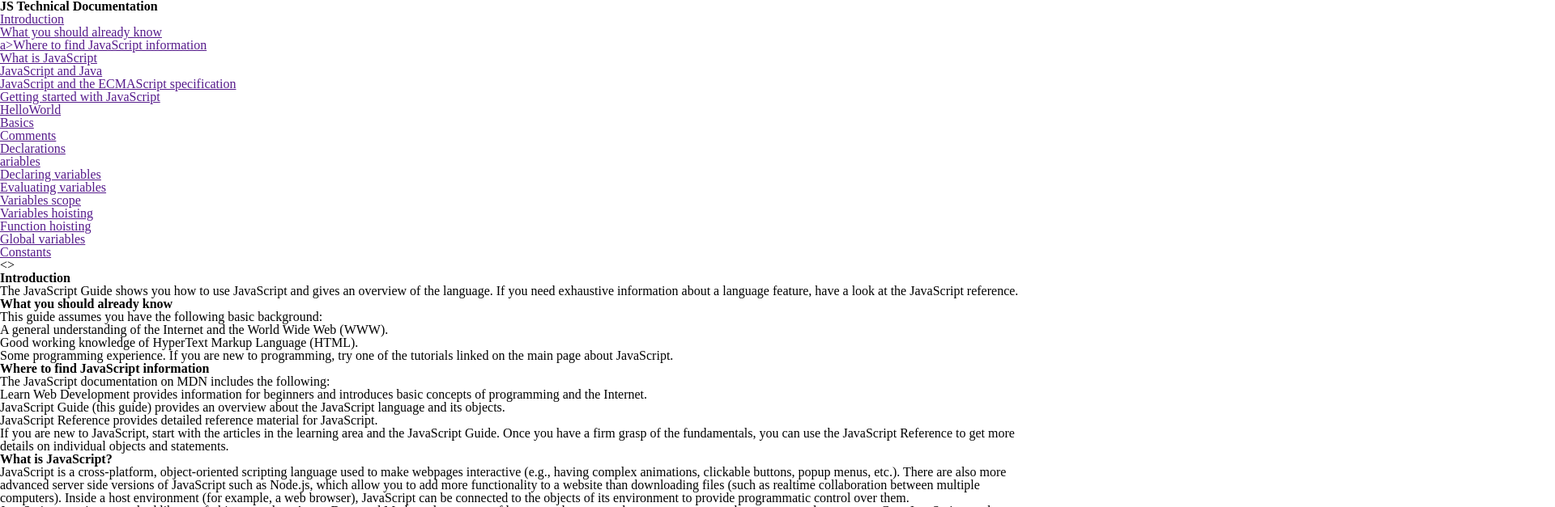
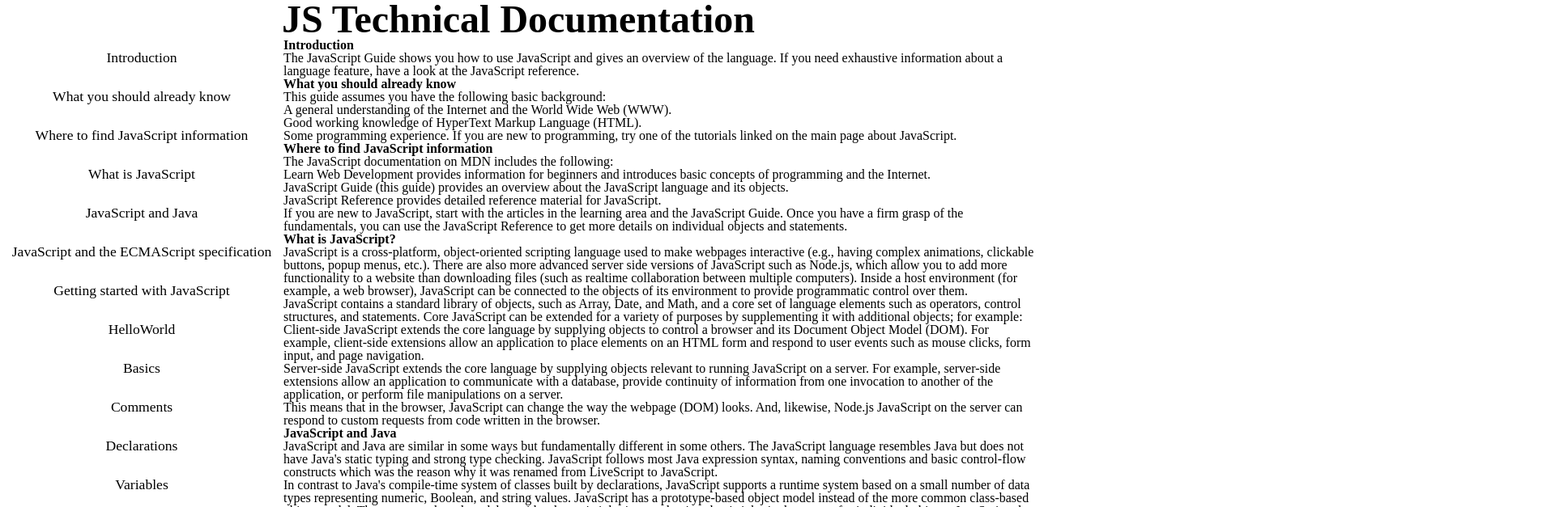
Before and after one commit to PSwiecicki/Sites, a plain HTML site: page TechnicalDocumentation/index.html in a window 1280 px wide. Shown: the top 627 px of the page at 81% size, 1920 px wide, since content can reach past the window. Drawn offline with Linux system fonts and the light colour scheme.

Commit message:
Add style to page layout and nav bar

```diff
--- a/TechnicalDocumentation/Styles/style.css
+++ b/TechnicalDocumentation/Styles/style.css
@@ -0,0 +1,39 @@
+header {
+    position: fixed;
+    top: 0;
+    width: 100%;
+    font-size: 3rem;
+    background-color: white;
+    text-align: center;
+}
+
+nav {
+    top: 0;
+    margin-top: 3rem;
+    overflow-y: scroll;
+    position: fixed;
+    height: 100%;
+    width: 350px;
+}
+
+main {
+    margin-left: 350px;
+    margin-top: 3rem;
+}
+
+footer {margin-left: 350px;}
+
+nav a {
+    display: flex;
+    align-items: center;
+    justify-content: center;
+    color: black;
+    font-size: 1.1rem;
+    height: 3rem;
+    width: 100%;
+    text-decoration: none;
+}
+nav a:hover {
+    background-color: #DFDFDF;
+    background-image:linear-gradient(#FFFFFF, #DFDFDF 15%, #DFDFDF 85%, #FFFFFF 100%);
+}
--- a/TechnicalDocumentation/index.html
+++ b/TechnicalDocumentation/index.html
@@ -16,7 +16,7 @@
         <ul>
             <li><a href="">Introduction</a></li>
             <li><a href="">What you should already know</a></li>
-            <li><a href="">a>Where to find JavaScript information</a></li>
+            <li><a href="">Where to find JavaScript information</a></li>
             <li><a href="">What is JavaScript</a></li>
             <li><a href="">JavaScript and Java</a></li>
             <li><a href="">JavaScript and the ECMAScript specification</a></li>
@@ -25,7 +25,7 @@
             <li><a href="">Basics</a></li>
             <li><a href="">Comments</a></li>
             <li><a href="">Declarations</a></li>
-            <li><a href="">ariables</a></li>
+            <li><a href="">Variables</a></li>
             <li><a href="">Declaring variables</a></li>
             <li><a href="">Evaluating variables</a></li>
             <li><a href="">Variables scope</a></li>
@@ -35,8 +35,8 @@
             <li><a href="">Constants</a></li>
         </ul>
     </nav>
-    <main>
-        <>
+    <main role="main">
+        <article>
             <section>
                 <h2>Introduction</h2>
                 <p>The JavaScript Guide shows you how to use JavaScript and gives an overview of the language. If you need exhaustive information about a language feature, have a look at the JavaScript reference.</p>
@@ -178,11 +178,11 @@
                     <pre>
                         // a one line comment
 
-/* this is a longer,
- * multi-line comment
- */
+                        /* this is a longer,
+                         * multi-line comment
+                         */
 
-/* You can't, however, /* nest comments */ SyntaxError */
+                        /* You can't, however, /* nest comments */ SyntaxError */
                     </pre>
                 </code>
                 <p>Comments behave like whitespace, and are discarded during script execution.</p>
```
